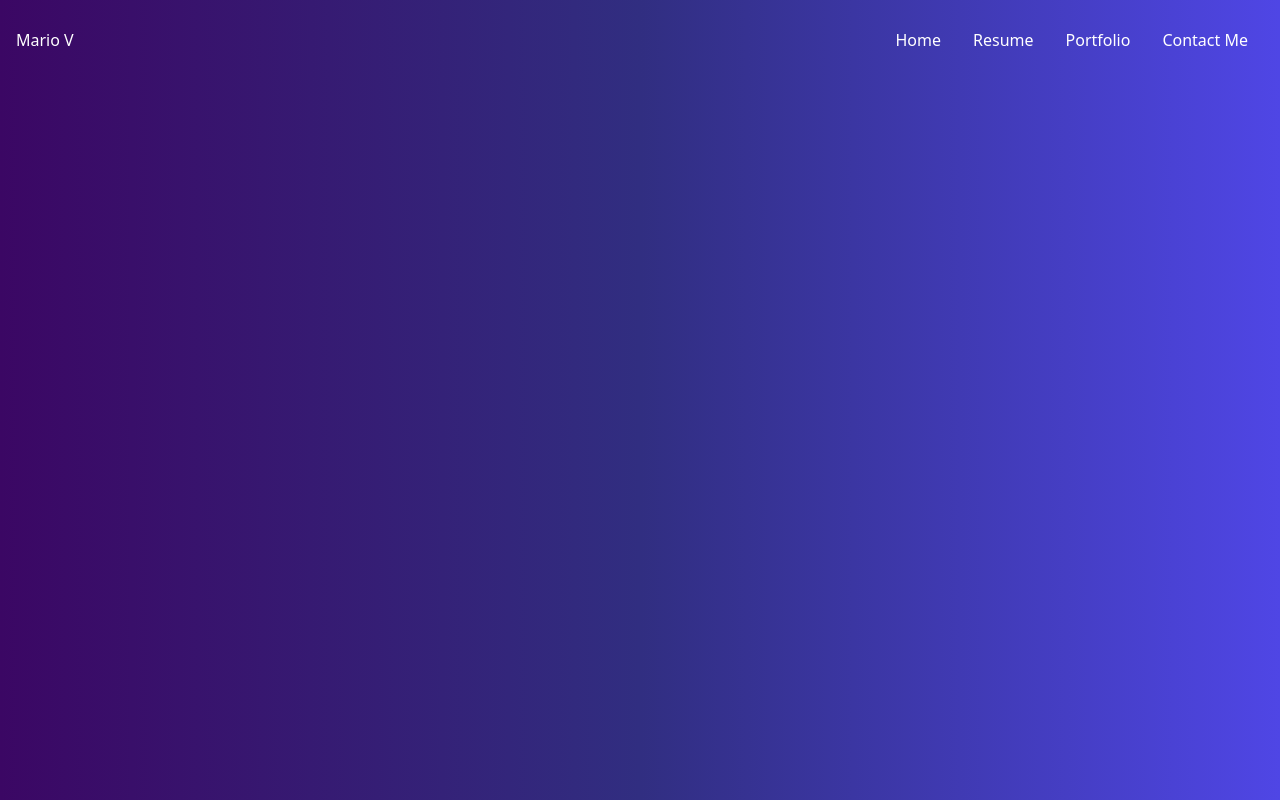
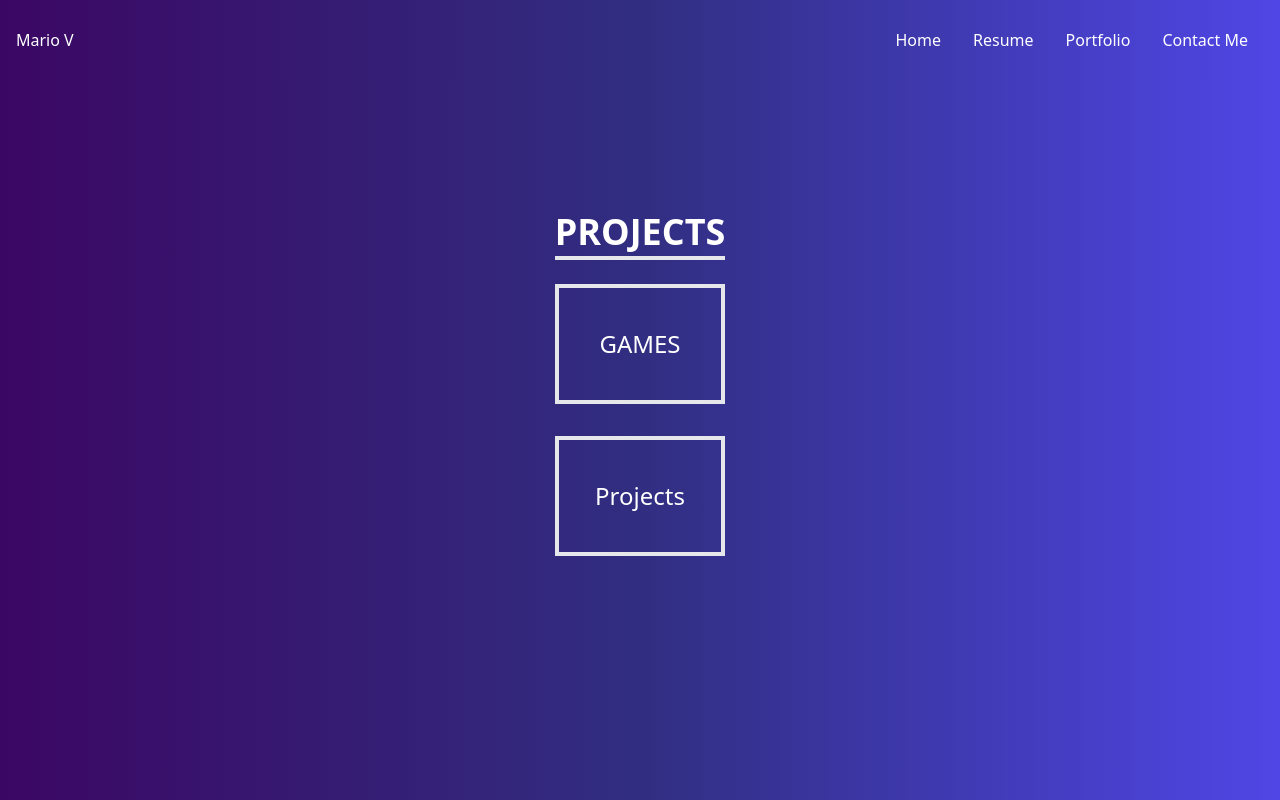
Before and after one commit to RandomMexican/ImprovedSite, a React (Vite) app in the folder vite-project/: page /Portfolio in a window 1280 px wide. Built offline with nearby package versions, Linux system fonts and the light colour scheme.

Commit message:
added buttons for games and tech projects

```diff
--- a/vite-project/src/Components/Contact.jsx
+++ b/vite-project/src/Components/Contact.jsx
@@ -6,7 +6,7 @@ const Contact = () => {
 
         <form method='POST'action='https://getform.io/f/d4f19e92-7957-4b59-9626-4f2770fe572b' className='flex flex-col max-w-[600px] w-full'>
           <div>
-            <p className='text-4xl font-bold inline border-b-4 border-black text-white'>
+            <p className='text-4xl font-bold inline border-b-4 border-white text-white'>
               Contacts
             </p>
             <p className='py-4'>Submit the form below or shoot me an email - mvaquero143@gmail.com</p>
@@ -16,7 +16,7 @@ const Contact = () => {
           <input className='p-2 text-black'type='text' placeholder='Name' name='name'/>
           <input className='my-4 p-2 text-black' type='email' placeholder='Email' name='Email'/>
           <textarea className='p-2 text-black'name='message'rows='10' placeholder='Message'></textarea>
-          <button className='border-2 px-4 py-3 my-8 mx-auto flex items-center'>Send</button>
+          <button className='border-2 px-4 py-3 my-8 mx-auto flex items-center hover:bg-purple-500'>Send</button>
         </form>
 
     </div>
--- a/vite-project/src/Components/Navbar.jsx
+++ b/vite-project/src/Components/Navbar.jsx
@@ -31,6 +31,7 @@ function Navbar() {
                 <Link to='Portfolio'>Portfolio</Link>
 
             </li>
+            {/* Button for the contact form */}
             <li>
                 <Link to='Contact'>Contact Me</Link>
             </li>
--- a/vite-project/src/Components/Projects.jsx
+++ b/vite-project/src/Components/Projects.jsx
@@ -1,9 +1,24 @@
 import React from 'react'
+import { Link } from 'react-router-dom'
 
 function Projects() {
   return (
-    <div className='w-full h-screen bg-gradient-to-l from-indigo-600 via-indigo-900 to-purple-950 text-white'>
-      PROJECTS
+    <div className='text-center flex justify-center items-center w-full h-screen bg-gradient-to-l from-indigo-600 via-indigo-900 to-purple-950 text-white'>
+      <div className=''>
+        <div className='text-4xl font-bold inline border-b-4'>
+          PROJECTS
+        </div>
+        <div className='text-2xl text-center py-10 border-4 my-8 mx-auto'>
+          GAMES
+        </div>
+        <div className='text-2xl text-center py-10 border-4 my-8 mx-auto'>
+            Projects
+
+        </div>
+
+      </div>
+
+
     </div>
   )
 }
```
